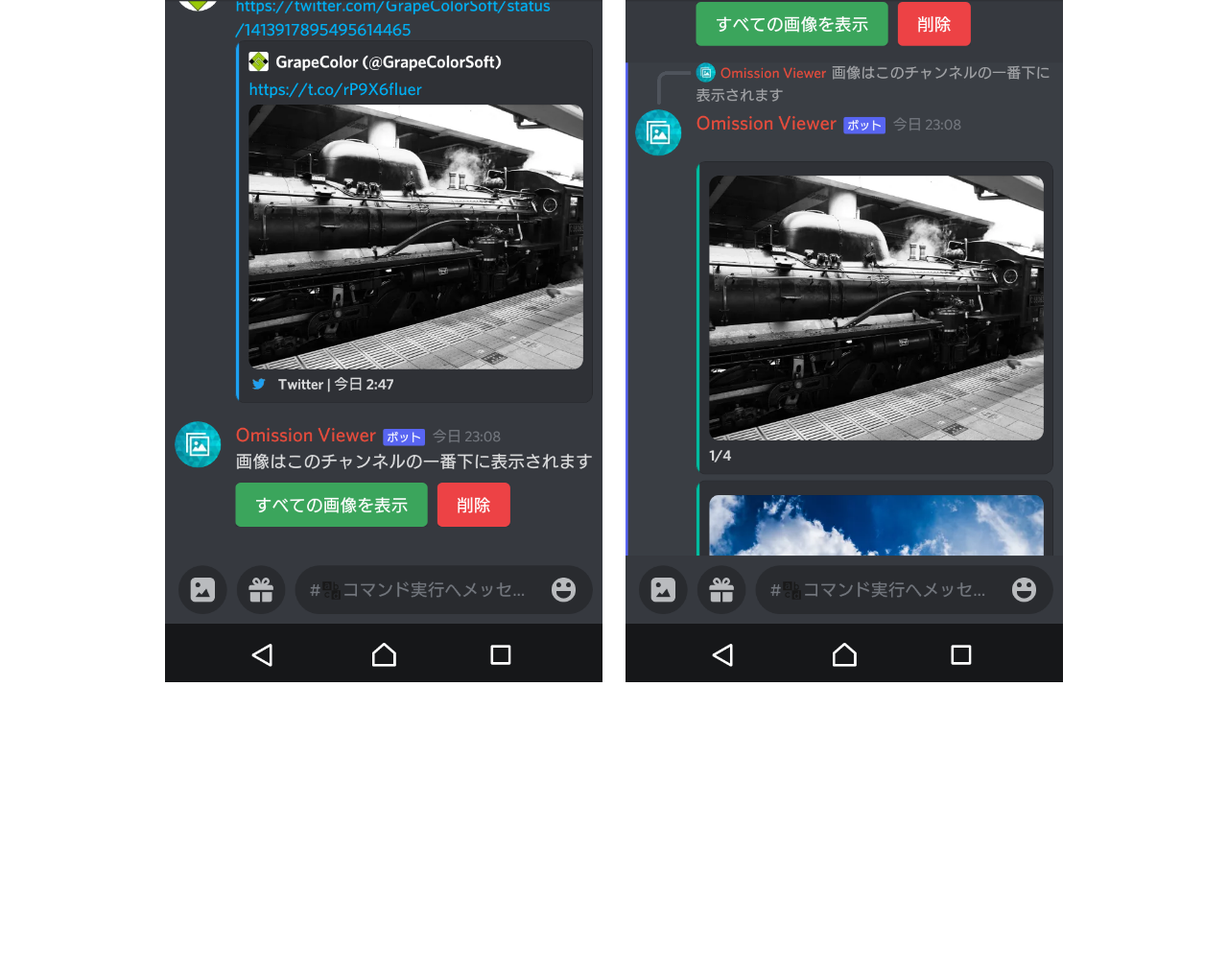
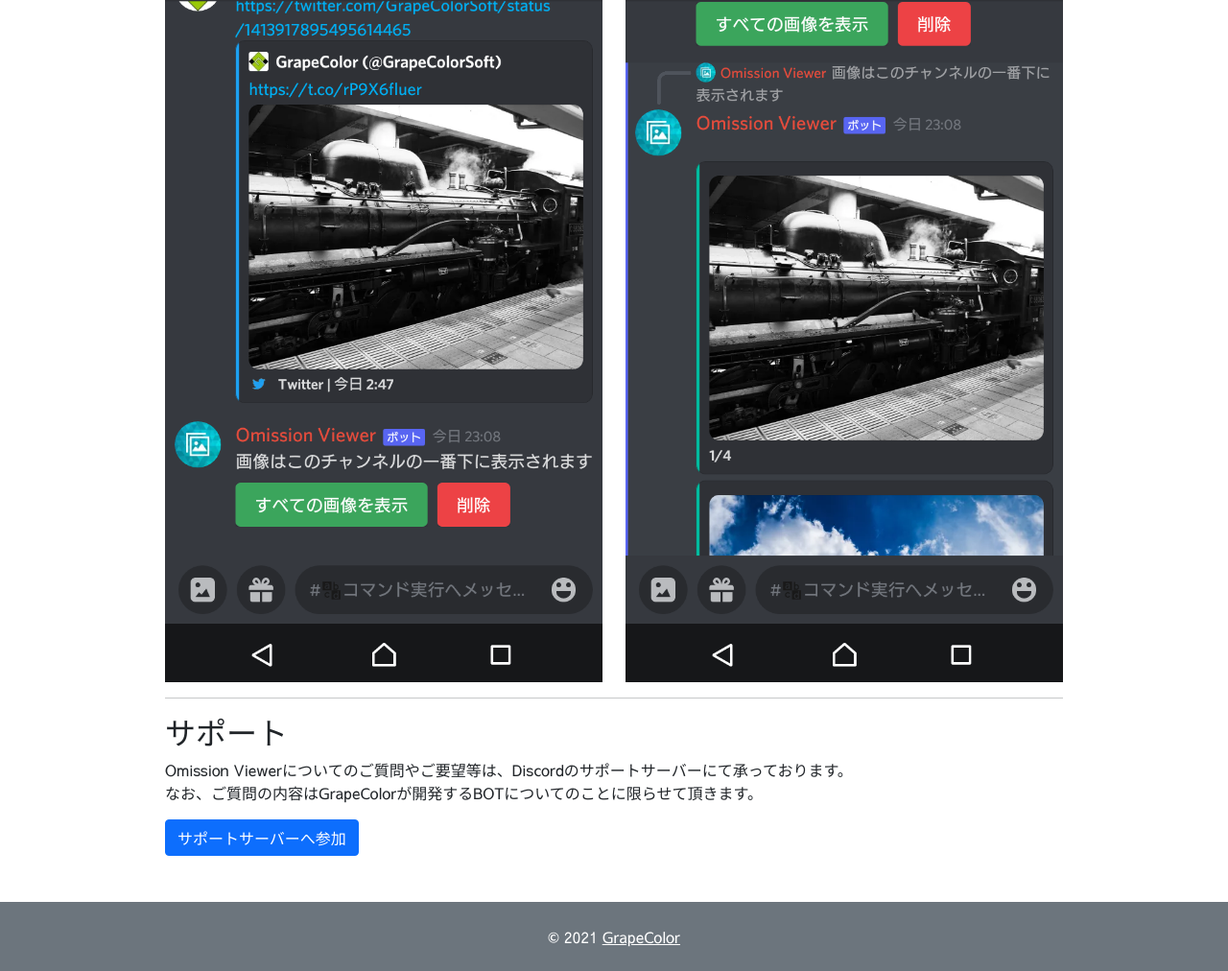
Before and after one commit to MinimumBots/omission_viewer, a website: page docs/index.html in a window 1280 px wide. Shown: the part 463-1475 px from the top of the page at 96% size. Before the commit the page ends 1190 px from the top, so only its background shows below. Drawn offline with nearby package versions, Linux system fonts and the light colour scheme.

Commit message:
Add support field

```diff
--- a/docs/index.html
+++ b/docs/index.html
@@ -58,6 +58,22 @@
       <div class="col-6"><img class="img-fluid" src="./images/before.png" /></div>
       <div class="col-6"><img class="img-fluid" src="./images/after.png"></div>
     </div>
+
+    <hr />
+
+    <h2>サポート</h2>
+    <p>
+      Omission Viewerについてのご質問やご要望等は、Discordのサポートサーバーにて承っております。<br />
+      なお、ご質問の内容はGrapeColorが開発するBOTについてのことに限らせて頂きます。
+    </p>
+    <a class="btn btn-primary" href="https://discord.gg/STzZ6GK" target="_blank">サポートサーバーへ参加</a>
   </div>
+
+  <footer class="footer mt-5 py-4 bg-secondary">
+    <p class="text-center m-0 text-white">
+      &copy; 2021
+      <a class="text-white" href="https://twitter.com/GrapeColorSoft" target="_blank">GrapeColor</a>
+    </p>
+  </footer>
 </body>
 </html>
```
